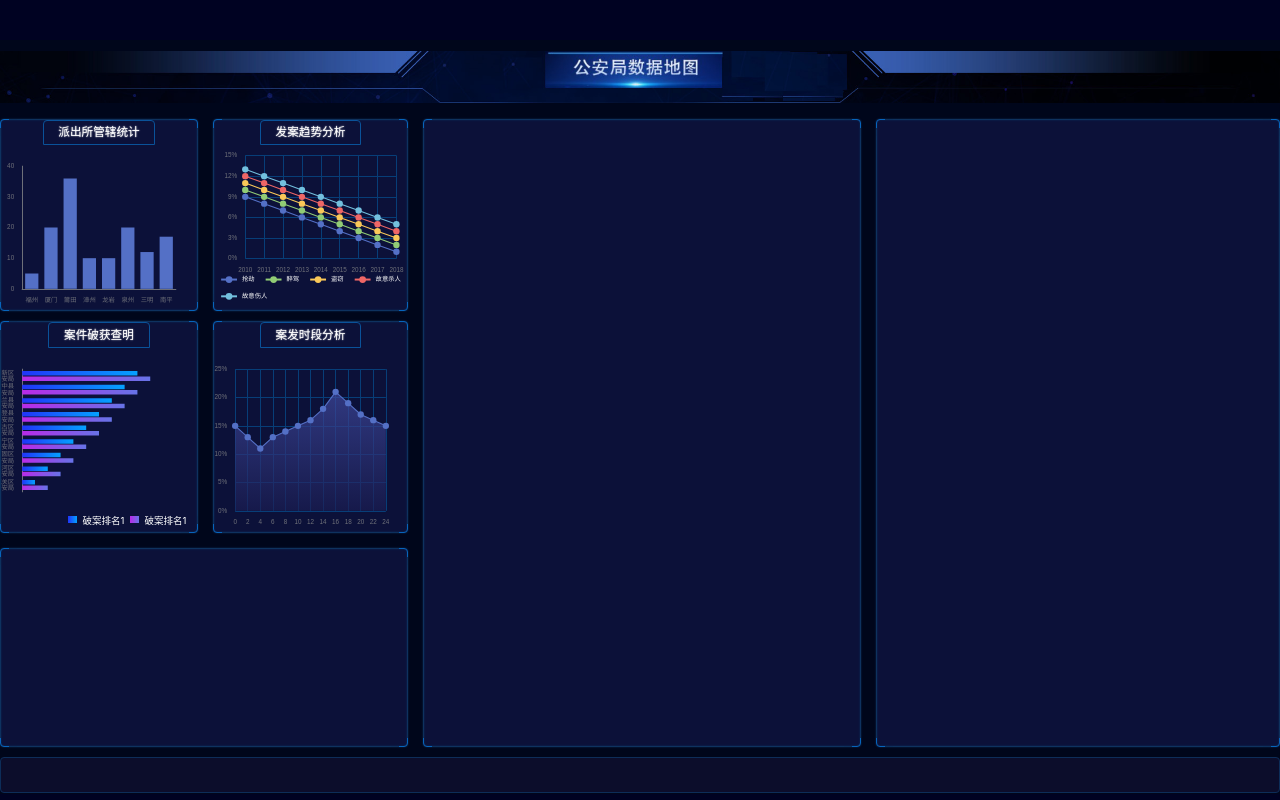
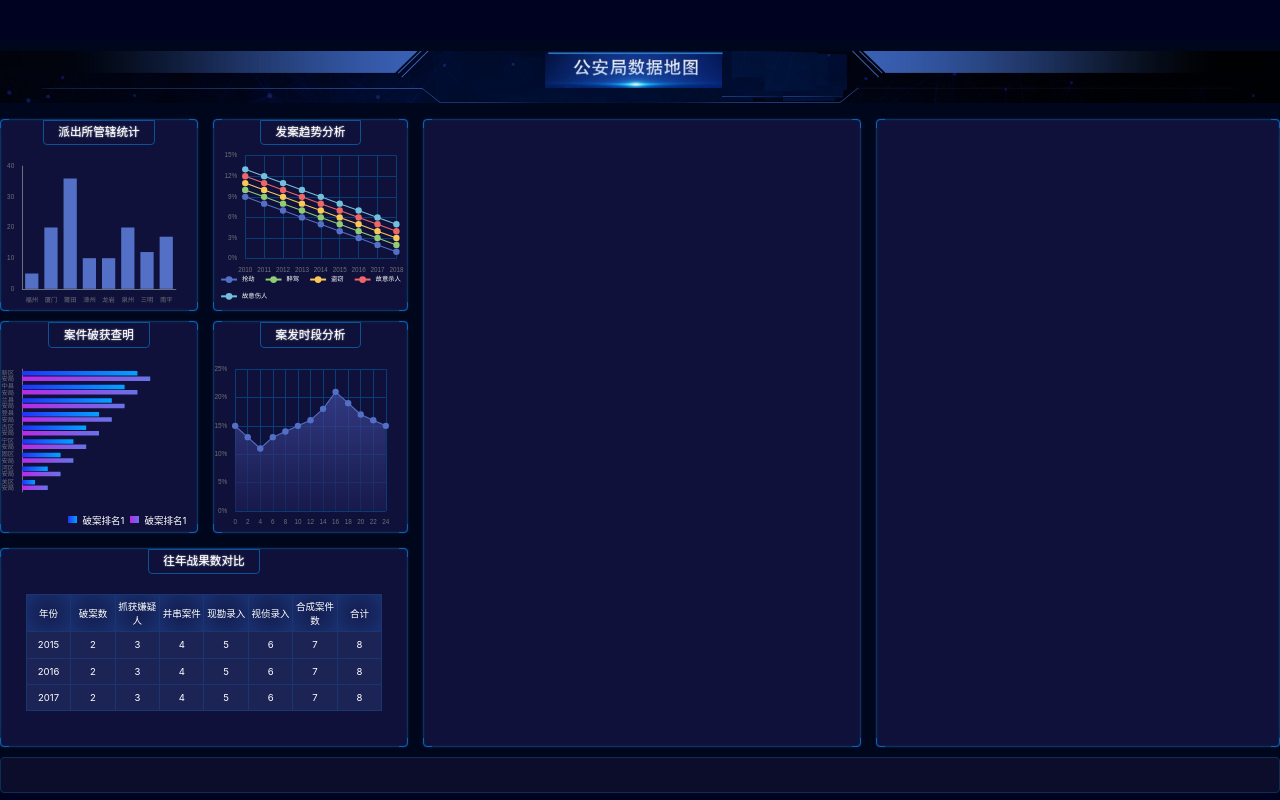
Before and after one commit to LiuYiBest/Data, a React (Vite) app: page /#/ in a window 1280 px wide. Built offline with nearby package versions, Linux system fonts and the light colour scheme.

Commit message:
完成表格展示

```diff
--- /dev/null
+++ b/src/components/chart-5.tsx
@@ -0,0 +1,28 @@
+import React from 'react';
+
+export const Chart5 = () => {
+    return (
+        <div className="战果">
+            <h2>往年战果数对比</h2>
+            <table>
+                <thead>
+                <tr>
+                    <th>年份</th><th>破案数</th><th>抓获嫌疑人</th><th>并串案件</th><th>现勘录入</th>
+                    <th>视侦录入</th><th>合成案件数</th><th>合计</th>
+                </tr>
+                </thead>
+                <tbody>
+                <tr>
+                    <td>2015</td><td>2</td><td>3</td><td>4</td><td>5</td><td>6</td><td>7</td><td>8</td>
+                </tr>
+                <tr>
+                    <td>2016</td><td>2</td><td>3</td><td>4</td><td>5</td><td>6</td><td>7</td><td>8</td>
+                </tr>
+                <tr>
+                    <td>2017</td><td>2</td><td>3</td><td>4</td><td>5</td><td>6</td><td>7</td><td>8</td>
+                </tr>
+                </tbody>
+            </table>
+        </div>
+    );
+};
--- a/src/pages/home.scss
+++ b/src/pages/home.scss
@@ -40,7 +40,7 @@
       border-radius: 4px;
       position: relative;
       box-shadow: 0 0 2px 0 #0e325f, inset 0 0 2px 0 #0e325f;
-      background: #0c1139;
+      background: #0f113a;
       &::before {
         content: '';
         position: absolute;
@@ -77,22 +77,22 @@
     > .section5 {
       grid-area: box5;
     }
-    .fuck,.破获排名,.发案趋势, .案发时段{
+    .fuck,.破获排名,.发案趋势, .案发时段, .战果{
       height: px(363);
       display: flex;
       flex-direction: column;
       align-items: center;
-      h2{
+      h2 {
         flex-shrink: 0;
         border: 1px solid #0a5299;
-        border-top-left-radius: 4px;
-        border-top-right-radius: 4px;
-        font-size:px(22);
+        border-bottom-left-radius: 4px;
+        border-bottom-right-radius: 4px;
+        font-size: px(22);
         line-height: px(24);
         padding: px(10) px(28);
         text-shadow: 0 0 px(3) white;
       }
-      .chart{
+      .chart {
         flex: 1;
         width: 100%;
       }
@@ -106,6 +106,26 @@
     .案发时段 {
       margin-top: px(20);
       height: px(400);
+    }
+    .战果 {
+      > table {
+        margin-top: px(38);
+        border-collapse: collapse;
+        th, td {
+          border: 1px solid #1a3671;
+        }
+        thead {
+          th {
+            height: px(70);
+            box-shadow: inset 0 0 px(60) 0 #1f3d85;
+          }
+        }
+        tbody {
+          td {height: px(50); width: px(84);
+            background: #1c2456;
+          }
+        }
+      }
     }
     .破获排名 {
       margin-top: px(20);
--- a/src/pages/home.tsx
+++ b/src/pages/home.tsx
@@ -5,6 +5,7 @@
 import {Chart2} from '../components/chart-2'
 import {Chart3} from '../components/chart-3';
 import {Chart4} from '../components/chart-4';
+import {Chart5} from '../components/chart-5';
 
 export const Home = () => {
     const year = new Date().getFullYear();
@@ -20,7 +21,9 @@
                     <Chart3/>
                     <Chart4/>
                 </section>
-                <section className="bordered section3"></section>
+                <section className="bordered section3">
+                    <Chart5/>
+                </section>
                 <section className="bordered section4"></section>
                 <section className="bordered section5"></section>
             </main>
```
